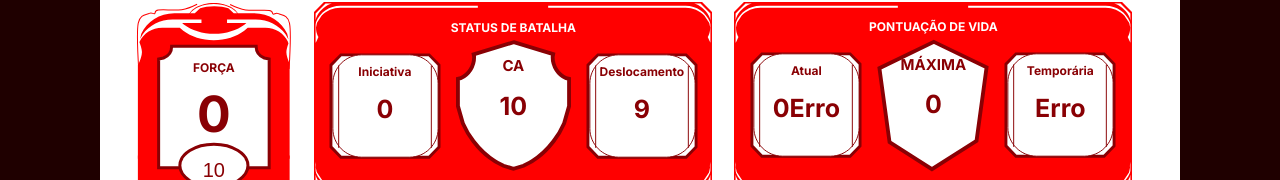
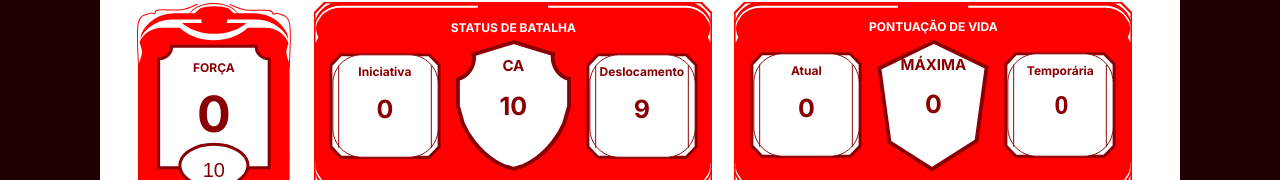
Before and after one commit to LarissaBJ/Compendio-do-Aventureiro, a React (Vite) app: page /home/1/charactersheet/attributecombat in a window 1280 px wide. Shown: the part 604-784 px from the top of the page. Built offline with nearby package versions, Linux system fonts and the light colour scheme; no server answers; sample sign-in values are in the browser's storage; a web font is replaced by a local one.

Commit message:
api + vida ajuste

```diff
--- a/src/components/StatusBox/Life.jsx
+++ b/src/components/StatusBox/Life.jsx
@@ -1,16 +1,23 @@
-import React, { useContext } from 'react';
+import React, { useContext, useState } from 'react';
 import { CharacterSheetContext } from '../../context/CharacterSheetContext';
-import { StatusWrapper, StatusTitle, StatusBoxWrapper, StatusBox, StatusSubTitle, StatusValue, StatusShieldBox, StatusShieldTitle } from './styled';
+import { StatusWrapper, StatusTitle, StatusBoxWrapper, StatusBox, StatusSubTitle, StatusValue, StatusShieldBox, StatusShieldTitle, StatusInput } from './styled';
 import LifeShieldBoxValueImage from '../../assets/Atributos e Combates/Inputs e Selects/Input de Vida.svg';
 
 const Life = () => {
-    const { characterSheet } = useContext(CharacterSheetContext);
+    const { characterSheet, updateTemporaryHitPoints } = useContext(CharacterSheetContext);
     const { hitPoints, temporaryHitPoints } = characterSheet.attributeAndCombat;
 
-    // Convertendo valores para exibição e evitando NaN
+    const [tempHitPoints, setTempHitPoints] = useState(temporaryHitPoints || 0);
+
+    const handleTempHitPointsChange = (e) => {
+        const newTempHitPoints = parseInt(e.target.value, 10) || 0;
+        setTempHitPoints(newTempHitPoints);
+        updateTemporaryHitPoints(newTempHitPoints);  // Assuming you have such a function to update context
+    };
+
+    // Ensure numerical values for display
     const maximaDisplay = isNaN(hitPoints) ? 'Erro' : hitPoints;
-    const temporariaDisplay = isNaN(temporaryHitPoints) ? 'Erro' : temporaryHitPoints;
-    const atualDisplay = maximaDisplay + (temporariaDisplay || 0);  // Soma a vida temporária à máxima, garantindo que não é NaN.
+    const atualDisplay = maximaDisplay + tempHitPoints;
 
     return (
       <StatusWrapper>
@@ -26,7 +33,11 @@ const Life = () => {
           </StatusShieldBox>
           <StatusBox>
             <StatusSubTitle>Temporária</StatusSubTitle>
-            <StatusValue>{temporariaDisplay}</StatusValue>
+            <StatusInput
+              type="number"
+              value={tempHitPoints}
+              onChange={handleTempHitPointsChange}
+            />
           </StatusBox>
         </StatusBoxWrapper>
       </StatusWrapper>
--- a/src/components/StatusBox/styled.js
+++ b/src/components/StatusBox/styled.js
@@ -69,3 +69,25 @@ export const StatusTitle = styled(TextBase).attrs({
   $marginTop: '15px',
   $color: '#FFFFFF'
 })``;
+
+
+export const StatusInput = styled.input`
+  font-size: 25px;
+  font-weight:bold;
+  color: #890004;
+  margin-top: 10px;
+  width: 110px;
+  border: none;
+  text-align: center;
+  background: transparent;
+  outline: none;
+  appearance: none;
+  -webkit-appearance: none;
+
+  &::-webkit-outer-spin-button,
+  &::-webkit-inner-spin-button {
+    -webkit-appearance: none;
+    margin: 0;
+  }
+
+`;
```
